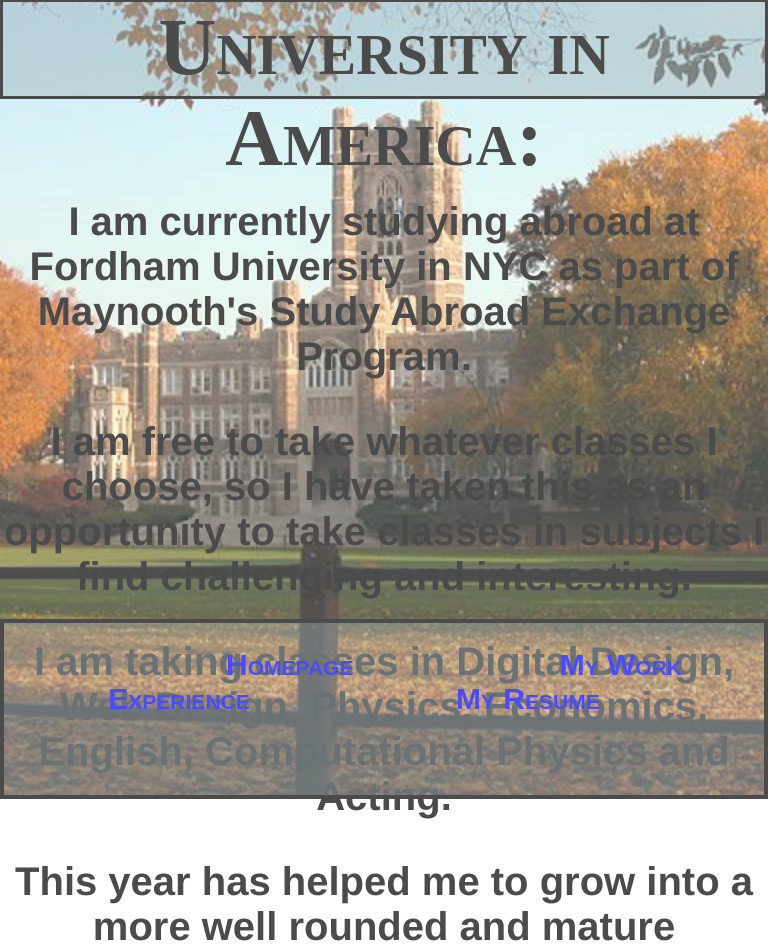
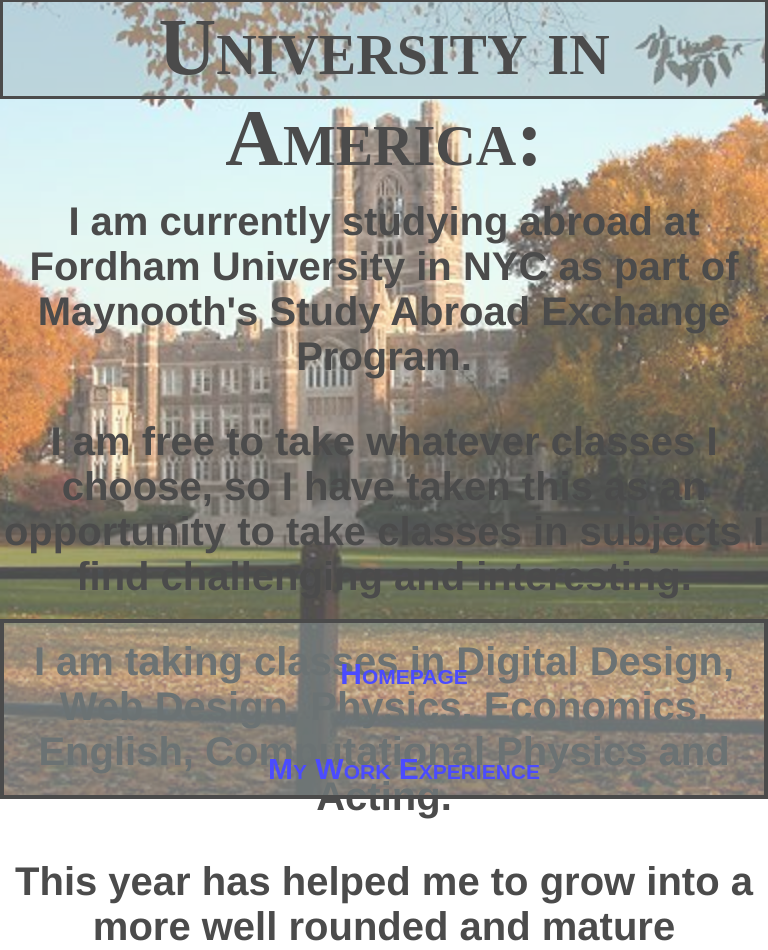
Before and after one commit to Cormaca18/Cormaca18.github.io, a PHP site: page /education.html in a window 768 px wide. Shown: the part 1601-2551 px from the top of the page. Run offline with PHP 8.4, Linux system fonts and the light colour scheme.

Commit message:
changed css

```diff
--- a/css/education.css
+++ b/css/education.css
@@ -116,13 +116,11 @@ ul#menu li {
     position: absolute;
   }
   ul#menu li {
-      display:inline;
-      font-size: 25px;
+      display:block;
+      font-size: 40px;
       font-family: fantasy;
       text-align: center;
-      padding-top: none;
-      padding-left: none;
-      padding-right: none;
+      line-height: normal;
       overflow: visible;
   }
   a:hover {
```
